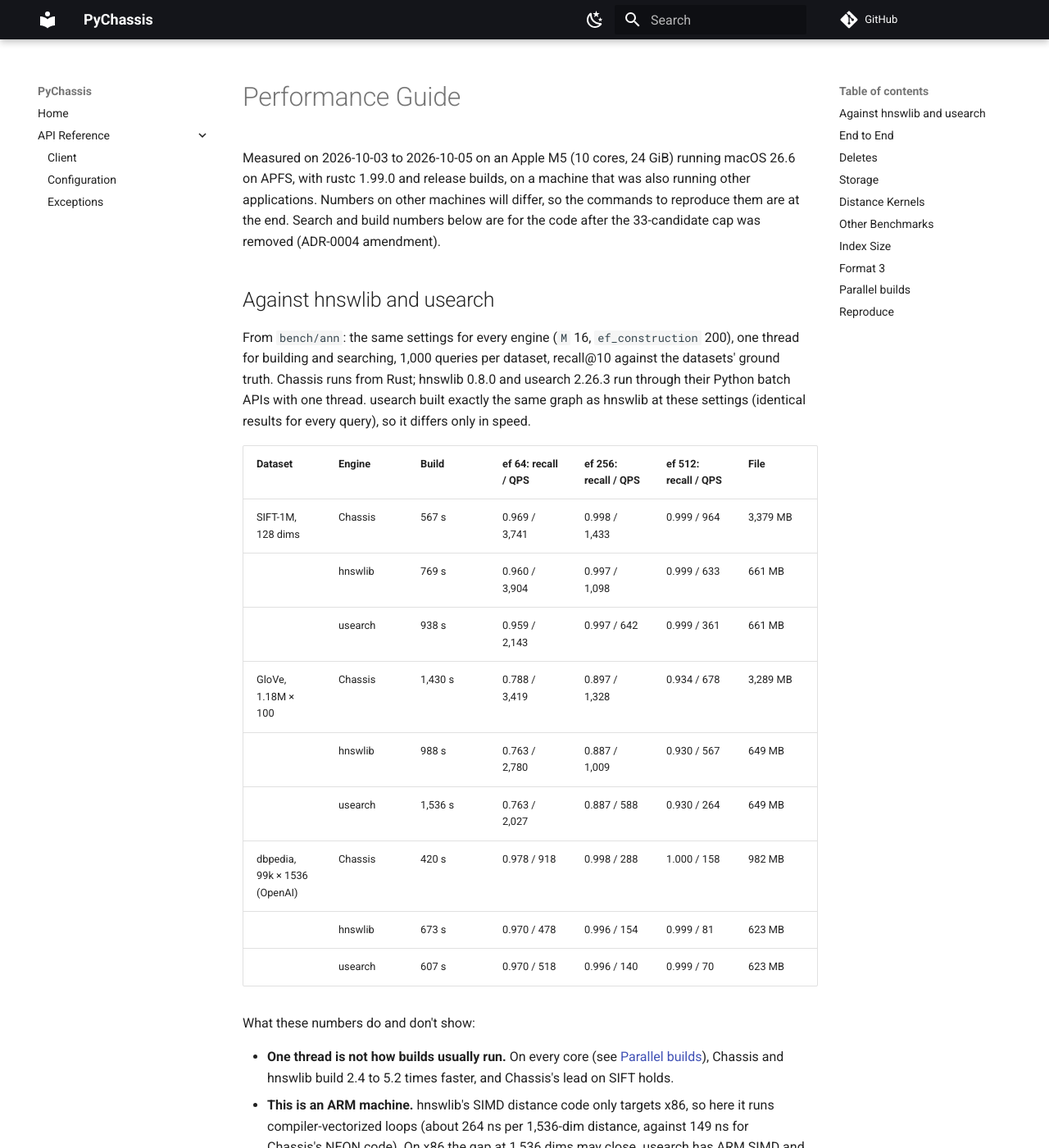
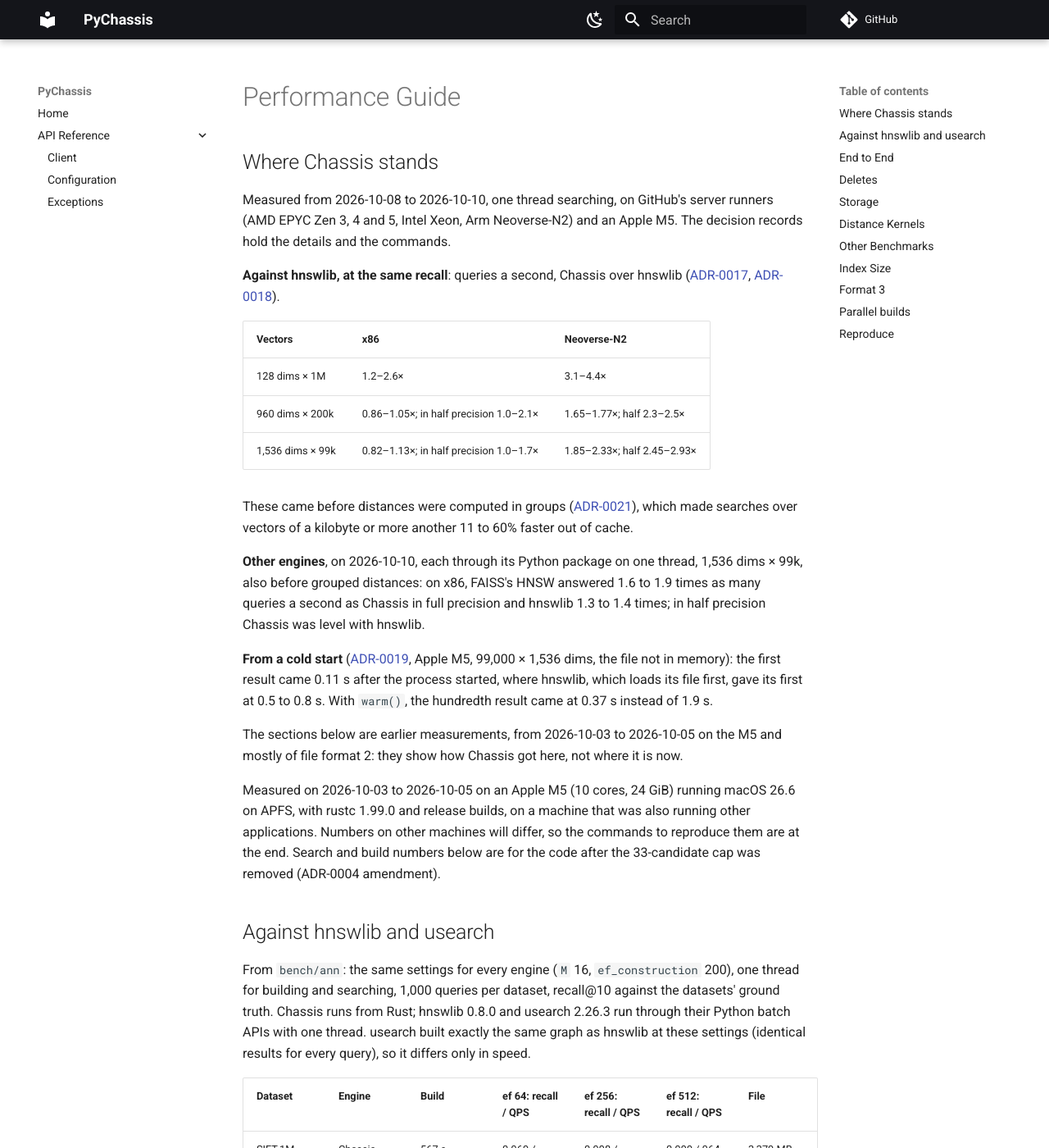
Before and after one commit to tanvincible/chassis, an MkDocs documentation site: the page built from docs/src/architecture/performance.md, in a window 1280 px wide and 1400 px high. Shown: the whole window at 82% size. Built offline with MkDocs 1.6.1 and Material for MkDocs 9.7.7, drawn with Linux system fonts in a browser that asks for light colours; comment, search, counter and statistics services are not loaded.

Commit message:
docs: current numbers at the top of the performance page the README links
The page held only measurements from 2026-10-03 to 05, mostly of file format 2; they now follow a short summary of where Chassis stands against hnswlib and other engines and from a cold start, with dates and the ADRs they come from. And the README says what opening reads.

```diff
--- a/docs/src/architecture/performance.md
+++ b/docs/src/architecture/performance.md
@@ -1,4 +1,35 @@
 # Performance Guide
+
+## Where Chassis stands
+
+Measured from 2026-10-08 to 2026-10-10, one thread searching, on GitHub's server runners (AMD EPYC
+Zen 3, 4 and 5, Intel Xeon, Arm Neoverse-N2) and an Apple M5. The decision records hold the
+details and the commands.
+
+**Against hnswlib, at the same recall**: queries a second, Chassis over hnswlib
+([ADR-0017](../adr/017-equal-recall-and-long-vectors.md), [ADR-0018](../adr/018-half-precision.md)).
+
+| Vectors | x86 | Neoverse-N2 |
+| --- | --- | --- |
+| 128 dims × 1M | 1.2–2.6× | 3.1–4.4× |
+| 960 dims × 200k | 0.86–1.05×; in half precision 1.0–2.1× | 1.65–1.77×; half 2.3–2.5× |
+| 1,536 dims × 99k | 0.82–1.13×; in half precision 1.0–1.7× | 1.85–2.33×; half 2.45–2.93× |
+
+These came before distances were computed in groups ([ADR-0021](../adr/021-grouped-distances.md)),
+which made searches over vectors of a kilobyte or more another 11 to 60% faster out of cache.
+
+**Other engines**, on 2026-10-10, each through its Python package on one thread, 1,536 dims × 99k,
+also before grouped distances: on x86, FAISS's HNSW answered 1.6 to 1.9 times as many queries a
+second as Chassis in full precision and hnswlib 1.3 to 1.4 times; in half precision Chassis was
+level with hnswlib.
+
+**From a cold start** ([ADR-0019](../adr/019-warm.md), Apple M5, 99,000 × 1,536 dims, the file not
+in memory): the first result came 0.11 s after the process started, where hnswlib, which loads its
+file first, gave its first at 0.5 to 0.8 s. With `warm()`, the hundredth result came at 0.37 s
+instead of 1.9 s.
+
+The sections below are earlier measurements, from 2026-10-03 to 2026-10-05 on the M5 and mostly
+of file format 2: they show how Chassis got here, not where it is now.
 
 Measured on 2026-10-03 to 2026-10-05 on an Apple M5 (10 cores, 24 GiB) running macOS 26.6 on APFS,
 with rustc 1.99.0 and release builds, on a machine that was also running other applications. Numbers
```
Also changed, not shown: README.md (+1 -1 lines).
